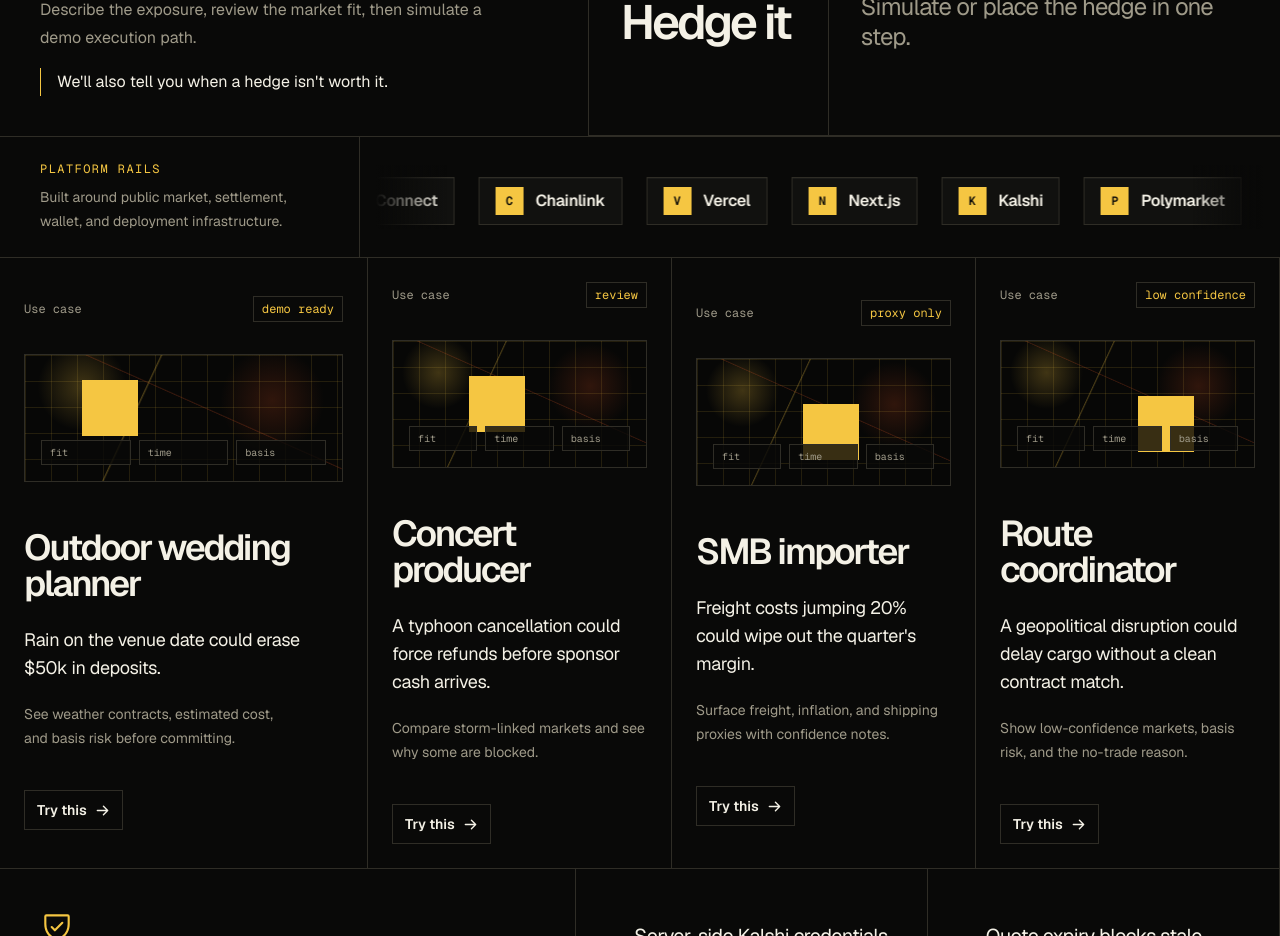
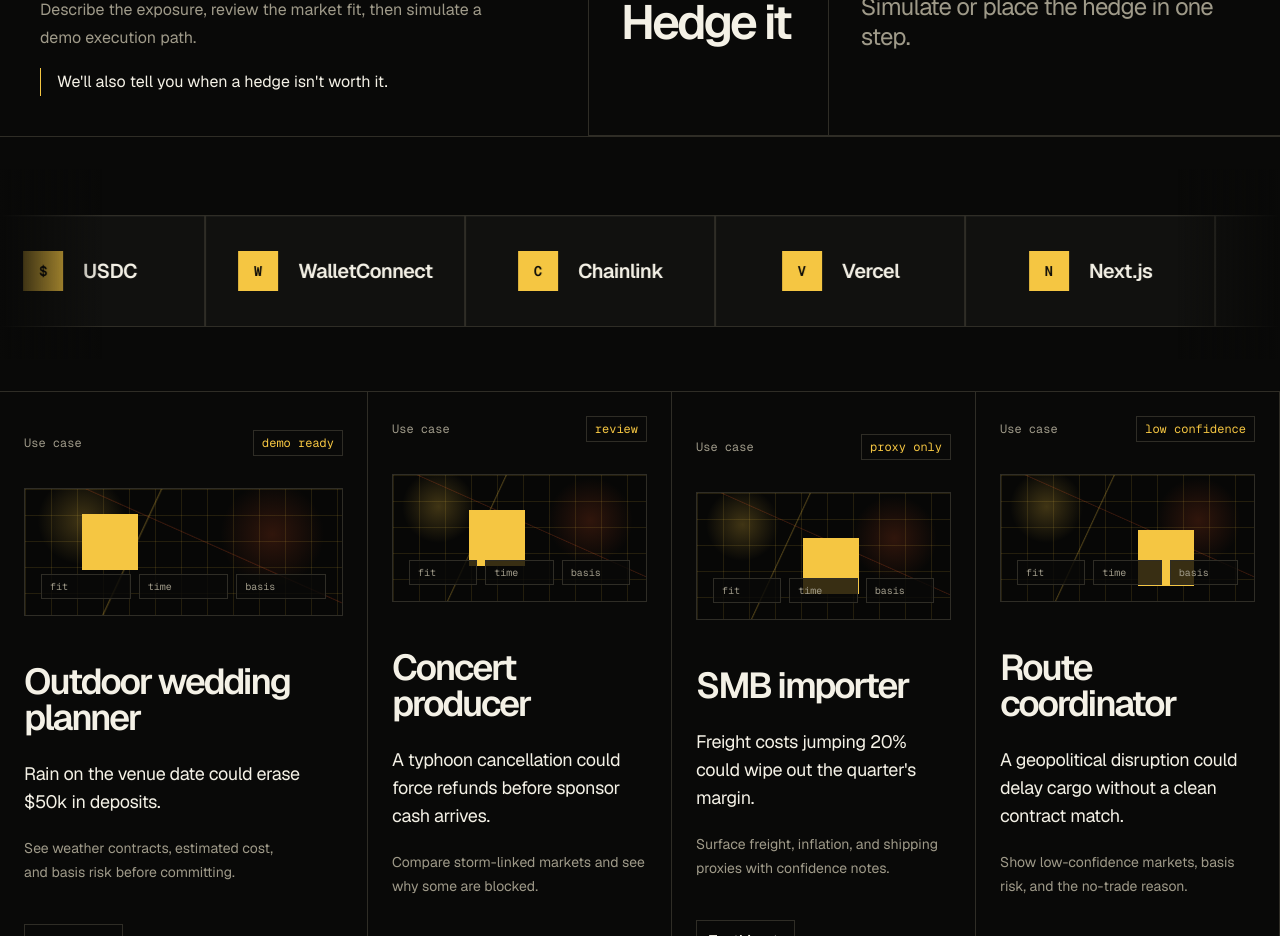
Before and after one commit to Axer-wyh/HedgeFrame, a Next.js app: page / in a window 1280 px wide. Shown: the part 3160-4096 px from the top of the page. Built offline with nearby package versions, Linux system fonts and the light colour scheme; no server answers.

Commit message:
Enlarge homepage platform logo rail

```diff
--- a/src/app/home-page.tsx
+++ b/src/app/home-page.tsx
@@ -645,28 +645,21 @@ function HowItWorks() {
           ))}
         </div>
       </div>
-      <div className="grid grid-cols-[360px_minmax(0,1fr)] border-t border-[rgb(var(--hf-line))]">
-        <div className="border-r border-[rgb(var(--hf-line))] px-10 py-6">
-          <p className="font-mono text-xs uppercase tracking-[0.12em] text-[rgb(var(--hf-accent))]">
-            Platform rails
-          </p>
-          <p className="mt-2 max-w-[31ch] text-sm leading-6 text-[rgb(var(--hf-muted))]">
-            Built around public market, settlement, wallet, and deployment
-            infrastructure.
-          </p>
-        </div>
-        <div className="flex min-w-0 items-center overflow-hidden px-4 py-6">
+      <div className="border-t border-[rgb(var(--hf-line))]">
+        <div className="flex min-h-[190px] min-w-0 items-center overflow-hidden py-8">
           <LogoLoop
             logos={platformLogos}
-            speed={86}
+            speed={82}
             direction="left"
-            logoHeight={42}
-            gap={24}
+            logoHeight={88}
+            gap={0}
             hoverSpeed={0}
             scaleOnHover
             fadeOut
             fadeOutColor="rgb(var(--hf-bg))"
             ariaLabel="Market infrastructure platforms"
+            className="flex items-center"
+            style={{ height: 190 }}
           />
         </div>
       </div>
@@ -676,11 +669,11 @@ function HowItWorks() {
 
 function PlatformLogo({ code, name }: { code: string; name: string }) {
   return (
-    <span className="inline-flex h-12 items-center gap-3 border border-[rgb(var(--hf-line))] bg-[rgb(var(--hf-panel))] px-4 text-[rgb(var(--hf-text))] shadow-[inset_0_1px_0_rgba(255,255,255,0.04)]">
-      <span className="grid h-7 w-7 place-items-center bg-[rgb(var(--hf-accent))] font-mono text-xs font-semibold text-[rgb(var(--hf-ink))]">
+    <span className="inline-flex h-28 min-w-[250px] items-center justify-center gap-5 border border-[rgb(var(--hf-line))] bg-[rgb(var(--hf-panel))] px-8 text-[rgb(var(--hf-text))] shadow-[inset_0_1px_0_rgba(255,255,255,0.04)]">
+      <span className="grid h-10 w-10 place-items-center bg-[rgb(var(--hf-accent))] font-mono text-sm font-semibold text-[rgb(var(--hf-ink))]">
         {code}
       </span>
-      <span className="text-base font-semibold tracking-[-0.02em]">{name}</span>
+      <span className="text-xl font-semibold tracking-[-0.03em]">{name}</span>
     </span>
   );
 }
```
Also changed, not shown: 1 other file (tests, documents, lock files or other folders).
